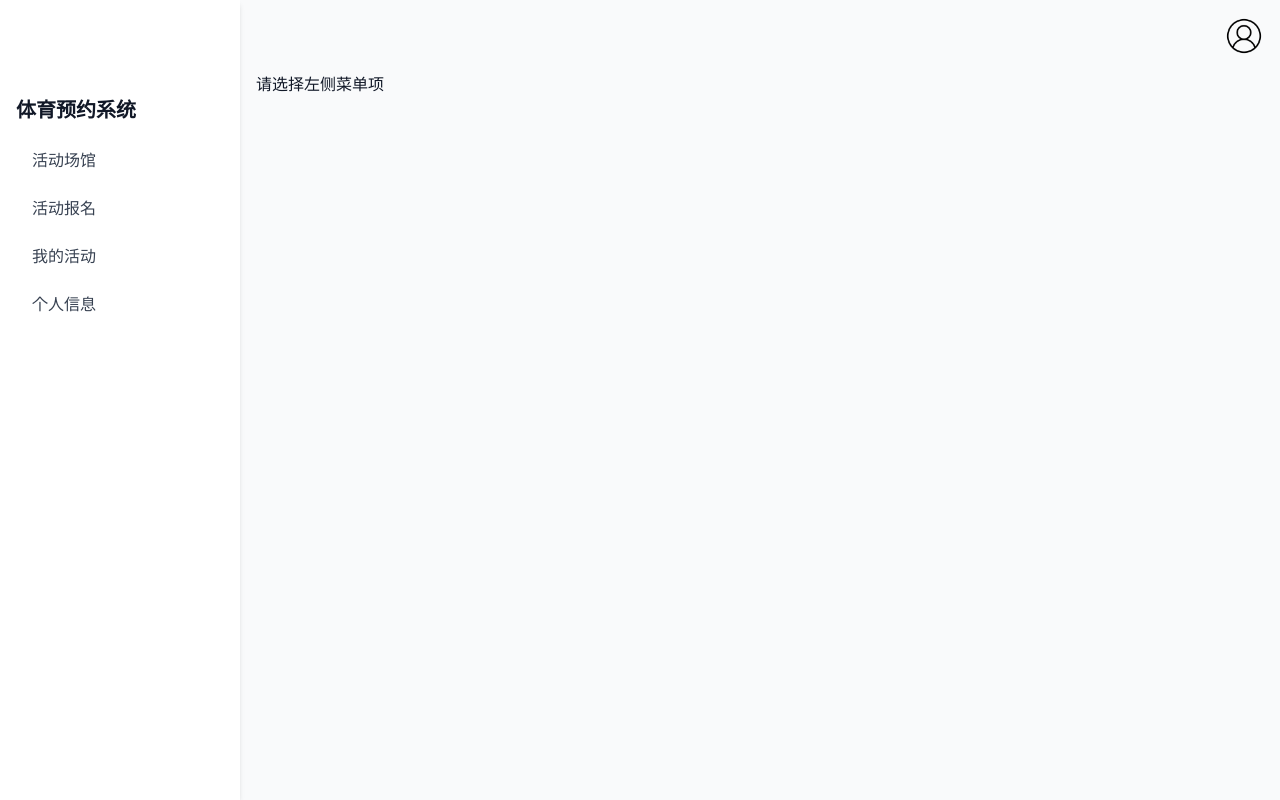
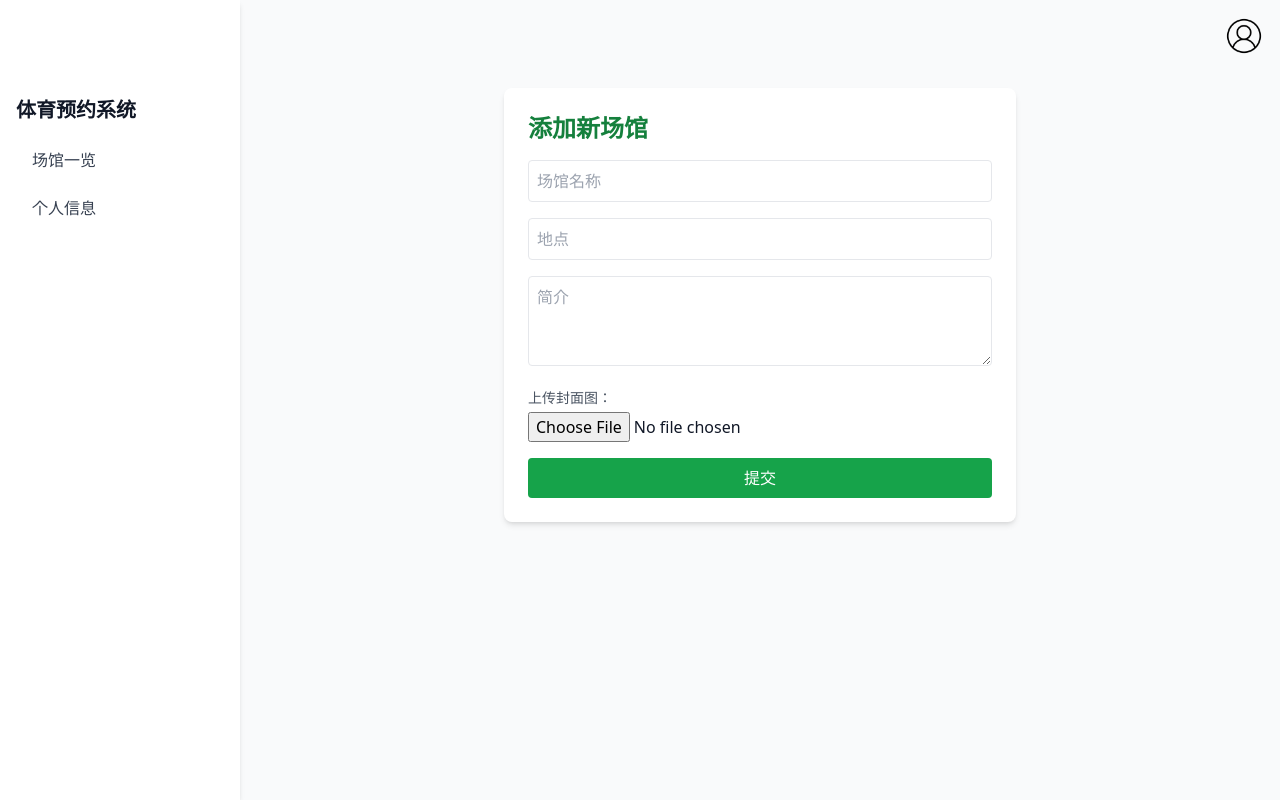
Before and after one commit to ZZZhouHuang/gogogo_frontend, a React (Vite) app: page /dashboard/createVenue in a window 1280 px wide. Built offline with nearby package versions, Linux system fonts and the light colour scheme.

Commit message:
finish the createVenue part

```diff
--- a/package.json
+++ b/package.json
@@ -11,6 +11,7 @@
   },
   "dependencies": {
     "@tailwindcss/vite": "^4.1.11",
+    "axios": "^1.10.0",
     "react": "^18.2.0",
     "react-dom": "^18.2.0",
     "react-router-dom": "^7.6.3"
--- a/src/App.jsx
+++ b/src/App.jsx
@@ -9,6 +9,7 @@ import SignupPage from './pages/SignupPage';
 import MyActivities from './pages/MyActivities';
 import ProfilePage from './pages/ProfilePage';
 import CreateActivities from "./pages/CreateActivities.jsx";
+import CreateVenue from './pages/CreateVenue';
 
 export default function App() {
     return (
@@ -23,6 +24,7 @@ export default function App() {
                     <Route path="my-activities" element={<MyActivities />} />
                     <Route path="profile" element={<ProfilePage />} />
                     <Route path="create" element={<CreateActivities />} />
+                    <Route path="createVenue" element={<CreateVenue />} />
                     <Route path="*" element={<div>请选择左侧菜单项</div>} />
                 </Route>
 
--- a/src/components/SideBar.jsx
+++ b/src/components/SideBar.jsx
@@ -12,19 +12,28 @@ const Sidebar = () => {
             <h2 className="text-xl font-bold mb-4">体育预约系统</h2>
             <nav className="space-y-2">
                 <NavLink to="/dashboard/venues" className={linkClass}>
-                    活动场馆
+                    场馆一览
                 </NavLink>
-                <NavLink to="/dashboard/signup" className={linkClass}>
+                {role === 'admin' && (
+                    <NavLink to="/dashboard/createVenue" className={linkClass}>
+                        添加场馆
+                    </NavLink>
+                )}
+
+                {role==='user' && <NavLink to="/dashboard/signup" className={linkClass}>
                     活动报名
-                </NavLink>
+                </NavLink>}
                 {role === 'admin' && (
                     <NavLink to="/dashboard/create" className={linkClass}>
                         活动创建
                     </NavLink>
                 )}
-                <NavLink to="/dashboard/my-activities" className={linkClass}>
+                {role === 'admin' && (<NavLink to="/dashboard/my-activities" className={linkClass}>
+                    活动管理
+                </NavLink>)}
+                {role === 'user' && (<NavLink to="/dashboard/my-activities" className={linkClass}>
                     我的活动
-                </NavLink>
+                </NavLink>)}
                 <NavLink to="/dashboard/profile" className={linkClass}>
                     个人信息
                 </NavLink>
--- /dev/null
+++ b/src/pages/CreateVenue.jsx
@@ -0,0 +1,119 @@
+import React, { useState } from 'react';
+
+export default function CreateVenue() {
+    const [form, setForm] = useState({
+        venueName: '',
+        location: '',
+        description: '',
+        imageUrl: '',
+    });
+
+    const [imageFile, setImageFile] = useState(null);
+    const [previewUrl, setPreviewUrl] = useState('');
+
+    // 预览图片
+    const handleImageChange = (e) => {
+        const file = e.target.files[0];
+        if (!file) return;
+        setImageFile(file);
+        setPreviewUrl(URL.createObjectURL(file));
+    };
+
+    // 上传图片到 OSS（假设后端提供接口 /api/upload）
+    const uploadImage = async () => {
+        const formData = new FormData();
+        formData.append('file', imageFile);
+
+        const res = await fetch('http://localhost:8080/api/upload', {
+            method: 'POST',
+            body: formData,
+        });
+
+        const result = await res.json();
+        if (result.code === '200') {
+            return result.data; // imageUrl
+        } else {
+            throw new Error(result.msg || '上传失败');
+        }
+    };
+
+    const handleSubmit = async (e) => {
+        e.preventDefault();
+
+        try {
+            let imageUrl = form.imageUrl;
+            if (imageFile) {
+                imageUrl = await uploadImage();
+            }
+
+            const payload = { ...form, imageUrl };
+            const res = await fetch('http://localhost:8080/api/venue/create', {
+                method: 'POST',
+                headers: {
+                    'Content-Type': 'application/json',
+                },
+                body: JSON.stringify(payload),
+            });
+
+            const result = await res.json();
+            if (result.code === '200') {
+                alert('创建成功');
+                setForm({ venueName: '', location: '', description: '', imageUrl: '' });
+                setImageFile(null);
+                setPreviewUrl('');
+            } else {
+                alert('创建失败: ' + result.msg);
+            }
+        } catch (err) {
+            alert('错误: ' + err.message);
+        }
+    };
+
+    return (
+        <div className="max-w-lg mx-auto bg-white shadow-md p-6 rounded-lg mt-8">
+            <h2 className="text-2xl font-bold mb-4 text-green-700">添加新场馆</h2>
+            <form onSubmit={handleSubmit} className="space-y-4">
+                <input
+                    type="text"
+                    placeholder="场馆名称"
+                    className="w-full border p-2 rounded"
+                    value={form.venueName}
+                    onChange={(e) => setForm({ ...form, venueName: e.target.value })}
+                    required
+                />
+                <input
+                    type="text"
+                    placeholder="地点"
+                    className="w-full border p-2 rounded"
+                    value={form.location}
+                    onChange={(e) => setForm({ ...form, location: e.target.value })}
+                    required
+                />
+                <textarea
+                    placeholder="简介"
+                    className="w-full border p-2 rounded"
+                    rows="3"
+                    value={form.description}
+                    onChange={(e) => setForm({ ...form, description: e.target.value })}
+                />
+                <div>
+                    <label className="block text-sm font-medium mb-1 text-gray-600">上传封面图：</label>
+                    <input type="file" accept="image/*" onChange={handleImageChange} />
+                    {previewUrl && (
+                        <img
+                            src={previewUrl}
+                            alt="预览图"
+                            className="mt-2 h-40 object-cover rounded border"
+                        />
+                    )}
+                </div>
+                <button
+                    type="submit"
+                    className="w-full bg-green-600 text-white py-2 rounded hover:bg-green-700"
+                >
+                    提交
+                </button>
+            </form>
+        </div>
+    );
+}
--- a/src/pages/VenueList.jsx
+++ b/src/pages/VenueList.jsx
@@ -1,55 +1,49 @@
 import React, { useEffect, useState } from "react";
+import axios from "axios";
 
 export default function VenueList() {
     const [venues, setVenues] = useState([]);
     const [loading, setLoading] = useState(true);
-    const [error, setError] = useState(null);
+    const [error, setError] = useState("");
 
     useEffect(() => {
-        fetch("http://localhost:8080/api/venues")
-            .then((res) => {
-                if (!res.ok) {
-                    throw new Error("无法加载场馆数据");
-                }
-                return res.json();
-            })
-            .then((data) => {
-                if (data.code === "200") {
-                    setVenues(data.data);
+        axios.get("http://localhost:8080/api/venue/all")
+            .then(response => {
+                const res = response.data;
+                if (res.code === "200") {
+                    setVenues(res.data);
                 } else {
-                    throw new Error(data.msg || "获取失败");
+                    setError(res.msg || "获取场馆失败");
                 }
             })
-            .catch((err) => {
-                setError(err.message);
+            .catch(err => {
+                console.error("获取场馆列表失败", err);
+                setError("网络错误或服务器无响应");
             })
             .finally(() => {
                 setLoading(false);
             });
     }, []);
 
-    if (loading) return <div className="text-gray-600">加载中...</div>;
-    if (error) return <div className="text-red-500">错误：{error}</div>;
+    if (loading) return <div className="text-center mt-8">加载中...</div>;
+    if (error) return <div className="text-center mt-8 text-red-500">{error}</div>;
 
     return (
-        <div>
-            <h2 className="text-2xl font-bold text-green-700 mb-4">活动场馆</h2>
-            {venues.length === 0 ? (
-                <p className="text-gray-500">暂无场馆信息</p>
-            ) : (
-                <div className="grid grid-cols-1 sm:grid-cols-2 lg:grid-cols-3 gap-6">
-                    {venues.map((venue) => (
-                        <div key={venue.id} className="bg-white shadow rounded-lg p-4 border border-gray-200">
-                            <h3 className="text-lg font-semibold text-green-800">{venue.name}</h3>
-                            <p className="text-sm text-gray-500">地址：{venue.location}</p>
-                            <p className="text-sm text-gray-500">容量：{venue.capacity} 人</p>
-                            {venue.description && (
-                                <p className="text-sm text-gray-600 mt-2">{venue.description}</p>
-                            )}
-                        </div>
-                    ))}
+        <div className="p-4 grid grid-cols-1 md:grid-cols-2 lg:grid-cols-3 gap-6">
+            {venues.map(venue => (
+                <div key={venue.id} className="bg-white rounded-xl shadow-md overflow-hidden">
+                    <img
+                        src={venue.imageUrl}
+                        alt={venue.venueName}
+                        className="w-full h-48 object-cover"
+                    />
+                    <div className="p-4">
+                        <h3 className="text-xl font-semibold text-green-700">{venue.venueName}</h3>
+                        <p className="text-sm text-gray-500 mt-1">{venue.location}</p>
+                        <p className="mt-2 text-gray-700">{venue.description}</p>
+                    </div>
                 </div>
-            )}
+            ))}
         </div>
     );
 }
```
Also changed, not shown: 1 other file (tests, documents, lock files or other folders).
